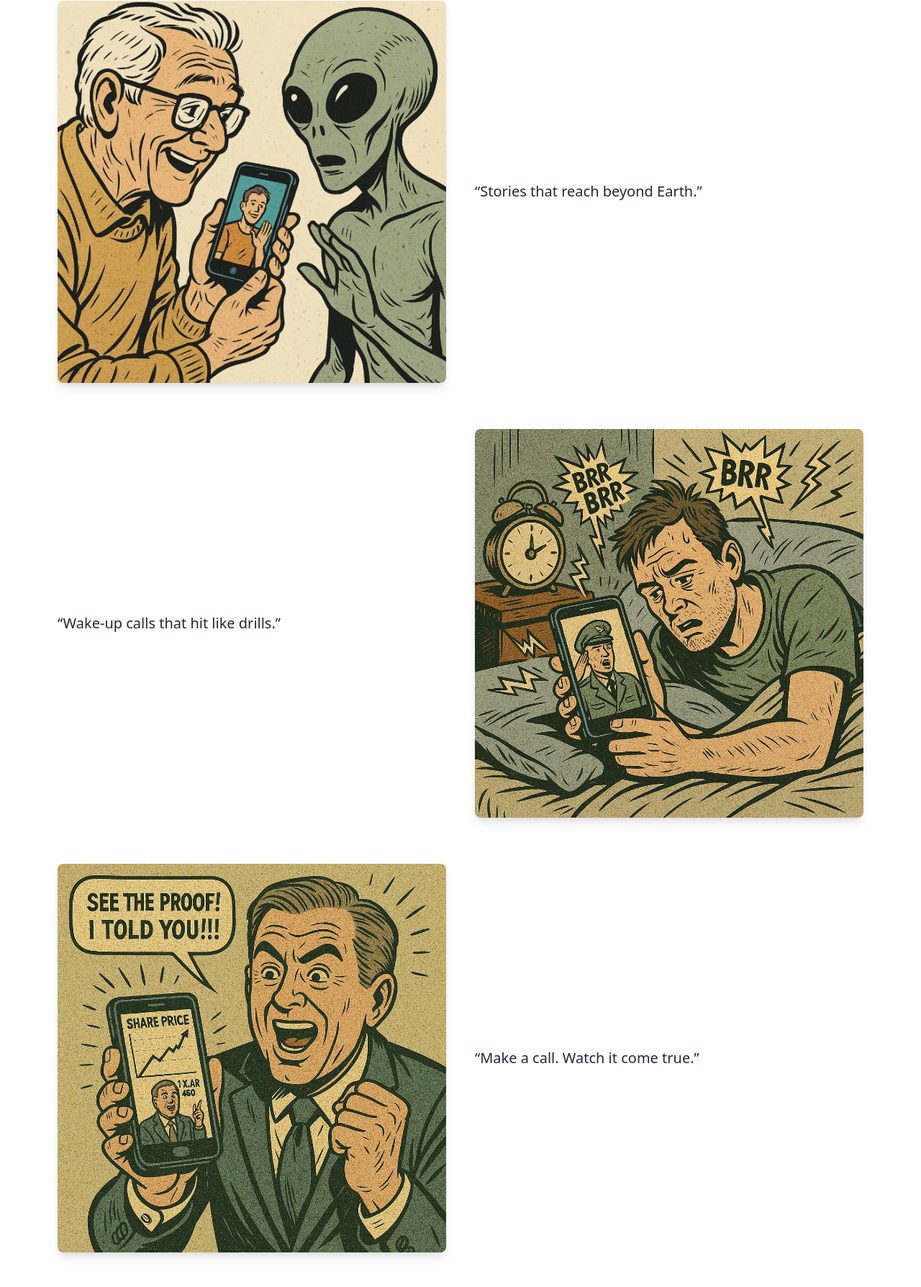
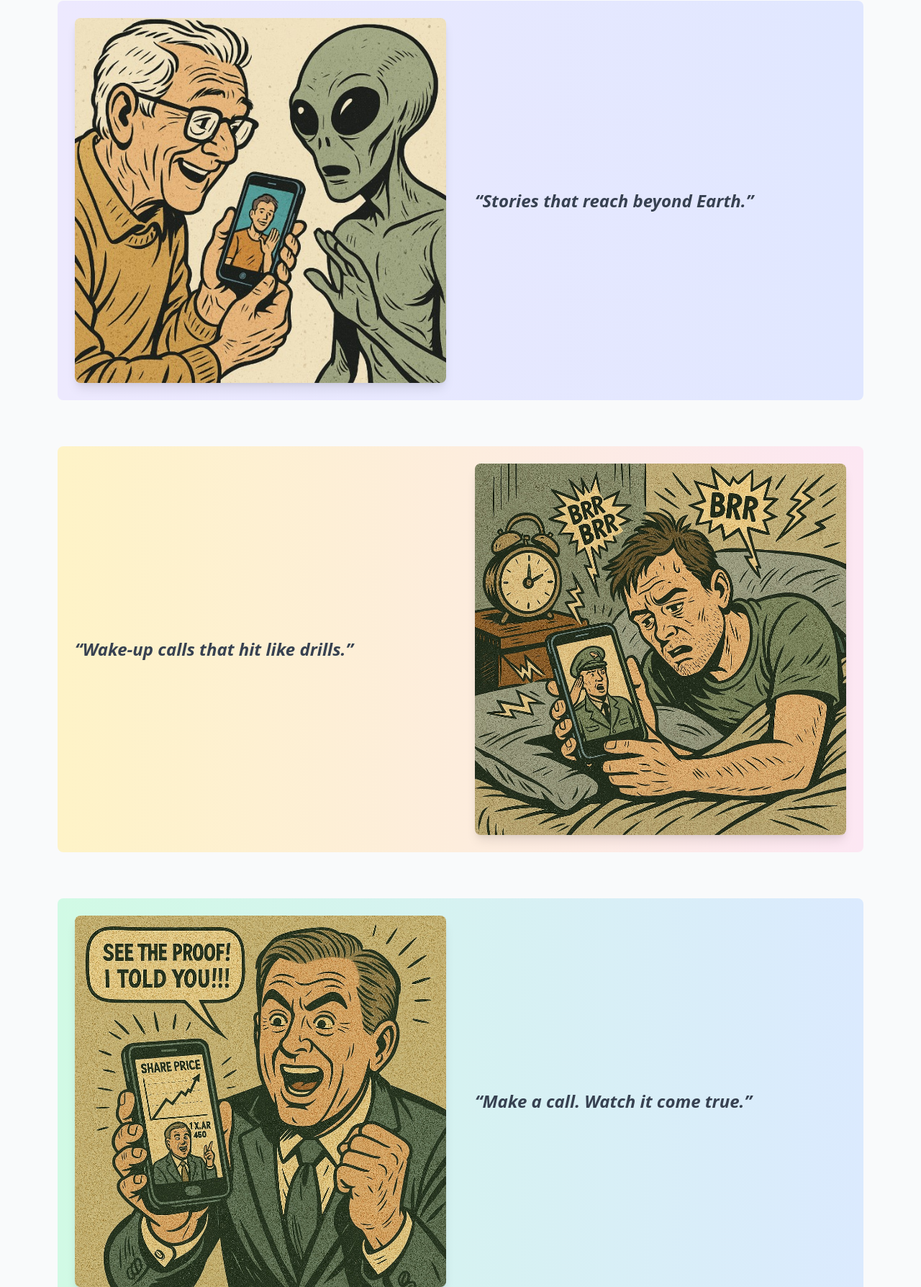
Before and after one commit to Inwesto/isnapy-landing, a plain HTML site: page index.html in a window 1280 px wide. Shown: the part 1218-3006 px from the top of the page at 72% size. Drawn offline with nearby package versions, Linux system fonts and the light colour scheme.

Commit message:
Update index.html

```diff
--- a/index.html
+++ b/index.html
@@ -70,33 +70,34 @@
   </section>
 
   <!-- Emotions Section -->
-  <section id="emotions" class="py-16 bg-white text-gray-800">
+  <!-- Emotions Section -->
+  <section id="emotions" class="py-16 text-gray-800">
     <div class="max-w-6xl mx-auto px-4">
       <h2 class="text-3xl md:text-4xl font-bold text-center mb-12">🎭 Emotions in Capsules</h2>
 
-      <div class="grid grid-cols-1 md:grid-cols-2 gap-10 items-center mb-16">
+      <div class="grid grid-cols-1 md:grid-cols-2 gap-10 items-center mb-16 p-6 rounded-lg bg-gradient-to-r from-purple-100 to-indigo-100">
         <img src="alien-scene.jpg" alt="Alien scene" class="w-full max-h-[400px] object-cover rounded-lg shadow-lg" />
-        <p class="text-xl font-medium">“Stories that reach beyond Earth.”</p>
+        <p class="text-2xl italic text-gray-700 font-semibold">“Stories that reach beyond Earth.”</p>
       </div>
 
-      <div class="grid grid-cols-1 md:grid-cols-2 gap-10 items-center mb-16">
-        <p class="text-xl font-medium order-2 md:order-1">“Wake-up calls that hit like drills.”</p>
+      <div class="grid grid-cols-1 md:grid-cols-2 gap-10 items-center mb-16 p-6 rounded-lg bg-gradient-to-r from-yellow-100 to-pink-100">
+        <p class="text-2xl italic text-gray-700 font-semibold order-2 md:order-1">“Wake-up calls that hit like drills.”</p>
         <img src="military-alarm.jpg" alt="Military wake-up" class="w-full max-h-[400px] object-cover rounded-lg shadow-lg order-1 md:order-2" />
       </div>
 
-      <div class="grid grid-cols-1 md:grid-cols-2 gap-10 items-center mb-16">
+      <div class="grid grid-cols-1 md:grid-cols-2 gap-10 items-center mb-16 p-6 rounded-lg bg-gradient-to-r from-green-100 to-blue-100">
         <img src="rich-guy.jpg" alt="Stock market prophet" class="w-full max-h-[400px] object-cover rounded-lg shadow-lg" />
-        <p class="text-xl font-medium">“Make a call. Watch it come true.”</p>
+        <p class="text-2xl italic text-gray-700 font-semibold">“Make a call. Watch it come true.”</p>
       </div>
 
-      <div class="grid grid-cols-1 md:grid-cols-2 gap-10 items-center mb-16">
-        <p class="text-xl font-medium order-2 md:order-1">“Love changes. Time doesn’t.”</p>
+      <div class="grid grid-cols-1 md:grid-cols-2 gap-10 items-center mb-16 p-6 rounded-lg bg-gradient-to-r from-red-100 to-orange-100">
+        <p class="text-2xl italic text-gray-700 font-semibold order-2 md:order-1">“Love changes. Time doesn’t.”</p>
         <img src="love-guy.jpg" alt="Shy boy message mixup" class="w-full max-h-[400px] object-cover rounded-lg shadow-lg order-1 md:order-2" />
       </div>
 
-      <div class="grid grid-cols-1 md:grid-cols-2 gap-10 items-center">
+      <div class="grid grid-cols-1 md:grid-cols-2 gap-10 items-center p-6 rounded-lg bg-gradient-to-r from-blue-100 to-cyan-100">
         <img src="29Feb.jpg" alt="Birthday on Feb 29" class="w-full max-h-[400px] object-cover rounded-lg shadow-lg" />
-        <p class="text-xl font-medium">“Some birthdays wait 4 years to hatch.”</p>
+        <p class="text-2xl italic text-gray-700 font-semibold">“Some birthdays wait 4 years to hatch.”</p>
       </div>
 
     </div>
```
